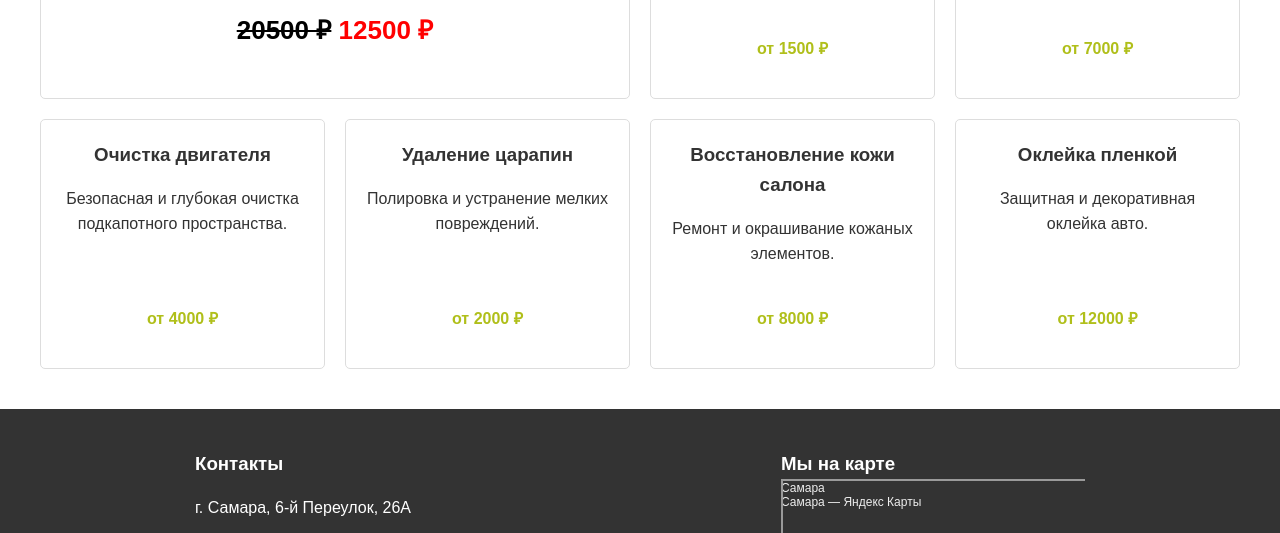
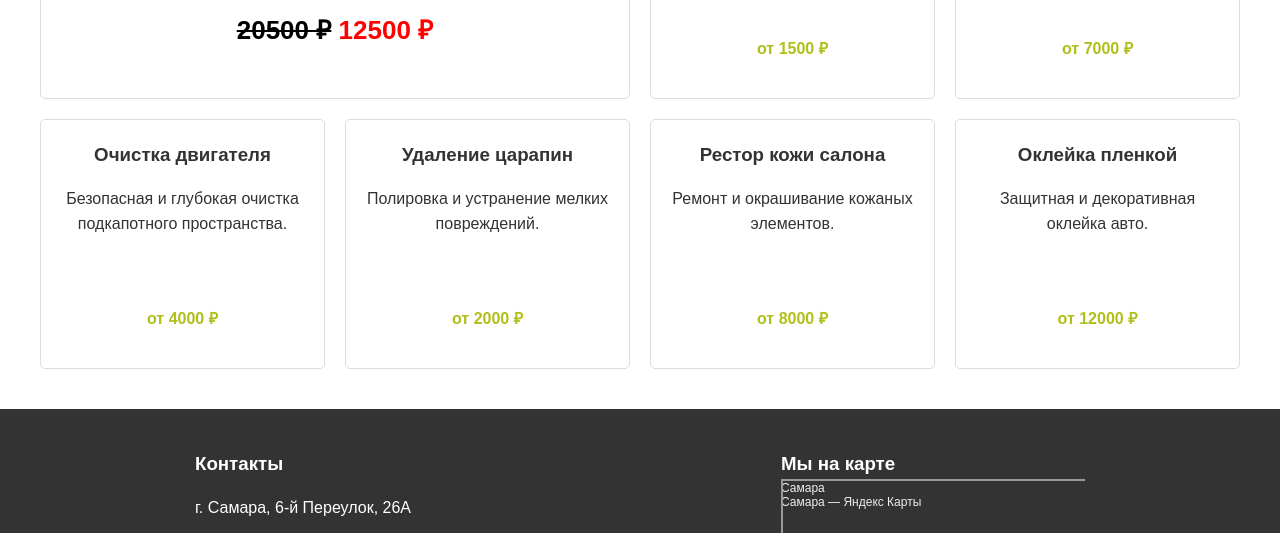
Before and after one commit to Deemeed/VEB_LAB, a plain HTML site: page index.html in a window 1280 px wide. Shown: the part 1480-2013 px from the top of the page. Drawn offline with nearby package versions, Linux system fonts and the light colour scheme.

Commit message:
Add files via upload

```diff
--- a/index.html
+++ b/index.html
@@ -127,7 +127,7 @@
         </div>
       </div>
       <div class="service-item item7">
-        <h3>Восстановление кожи салона</h3>
+        <h3>Рестор кожи салона</h3>
         <p>Ремонт и окрашивание кожаных элементов.</p>
         <div class="service-footer">
           <p class="price">от 8000 ₽</p>
```
